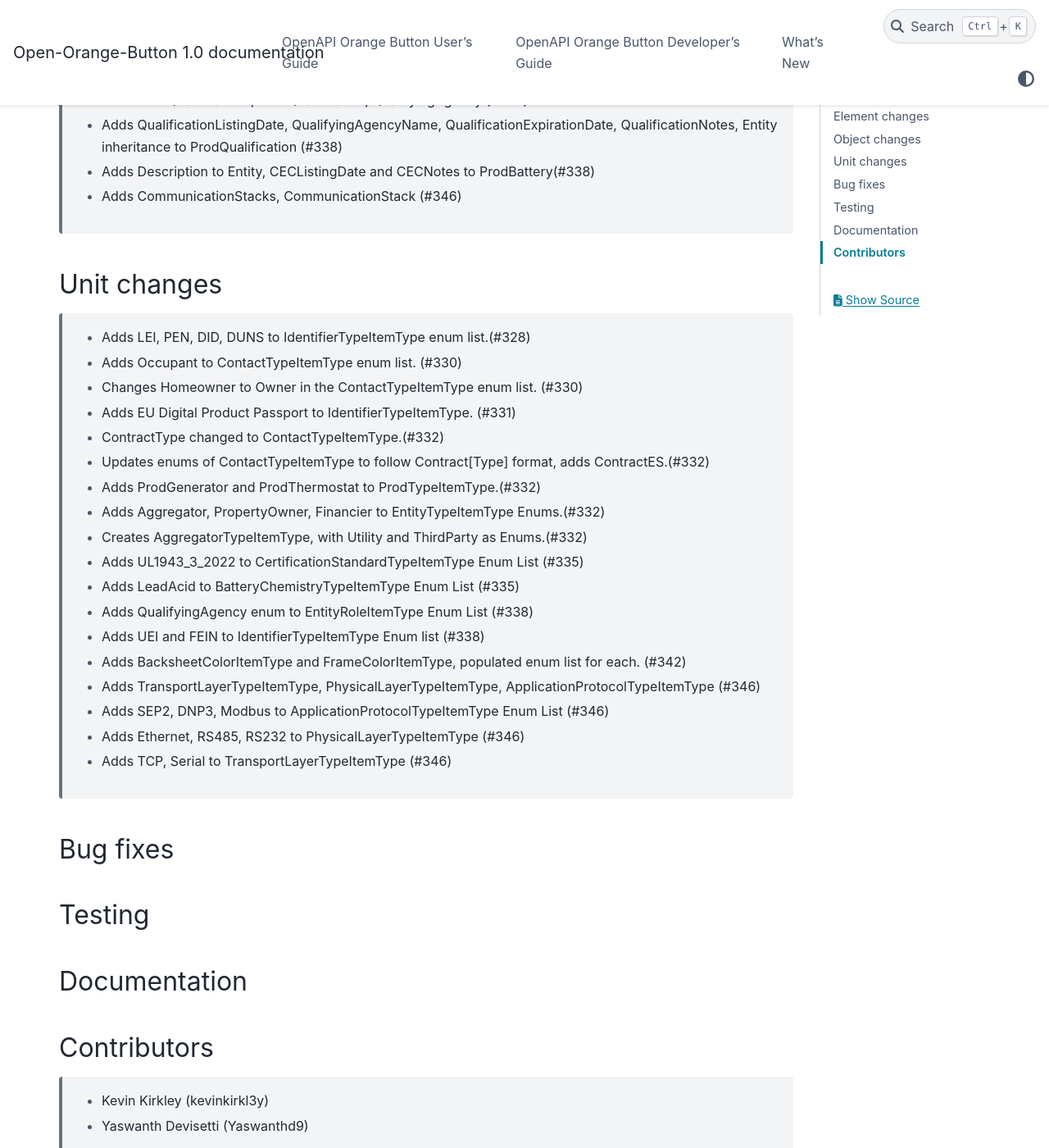
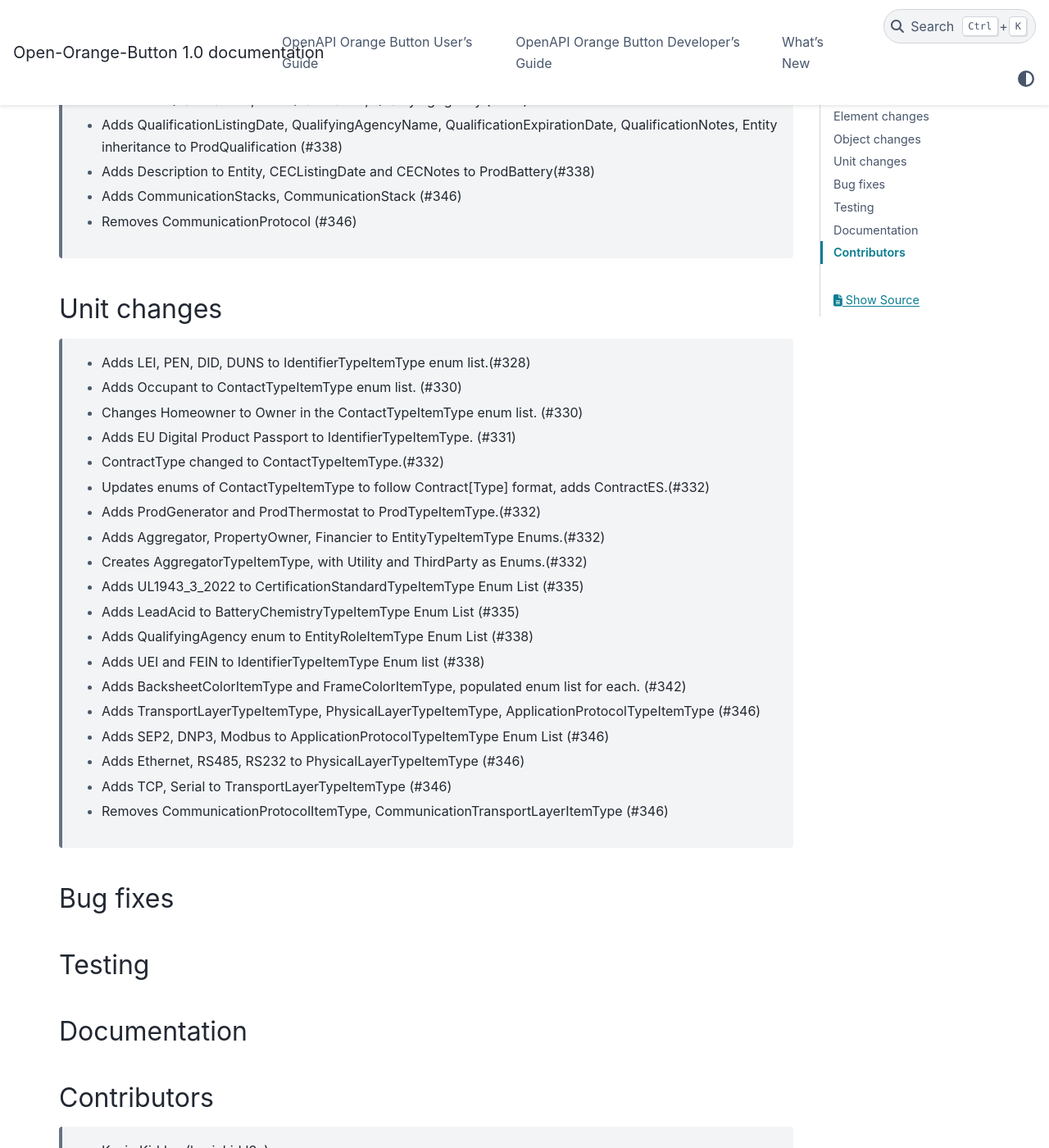
Before and after one commit to Open-Orange-Button/Orange-Button-Taxonomy, a Sphinx documentation site: the page built from docs/sphinx/source/whatsnew/whatsnew_dev.rst, in a window 1280 px wide and 1400 px high, scrolled down 774 px. Shown: the whole window at 82% size. Built offline with Sphinx 7.4.7 and the PyData theme 0.15.4, drawn with Linux system fonts in a browser that asks for light colours.

Commit message:
Update whatsnew_dev.rst to include removed elements and Item types

```diff
--- a/docs/sphinx/source/whatsnew/whatsnew_dev.rst
+++ b/docs/sphinx/source/whatsnew/whatsnew_dev.rst
@@ -20,6 +20,7 @@ Object changes
  * Adds QualificationListingDate, QualifyingAgencyName, QualificationExpirationDate, QualificationNotes, Entity inheritance to ProdQualification (#338)
  * Adds Description to Entity, CECListingDate and CECNotes to ProdBattery(#338)
  * Adds CommunicationStacks, CommunicationStack (#346)
+ * Removes CommunicationProtocol (#346)
 
 Unit changes
 ~~~~~~~~~~~~
@@ -41,6 +42,7 @@ Unit changes
  * Adds SEP2, DNP3, Modbus to ApplicationProtocolTypeItemType Enum List (#346)
  * Adds Ethernet, RS485, RS232 to PhysicalLayerTypeItemType (#346)
  * Adds TCP, Serial to TransportLayerTypeItemType (#346)
+ * Removes CommunicationProtocolItemType, CommunicationTransportLayerItemType	 (#346)
 
 
 Bug fixes
```
